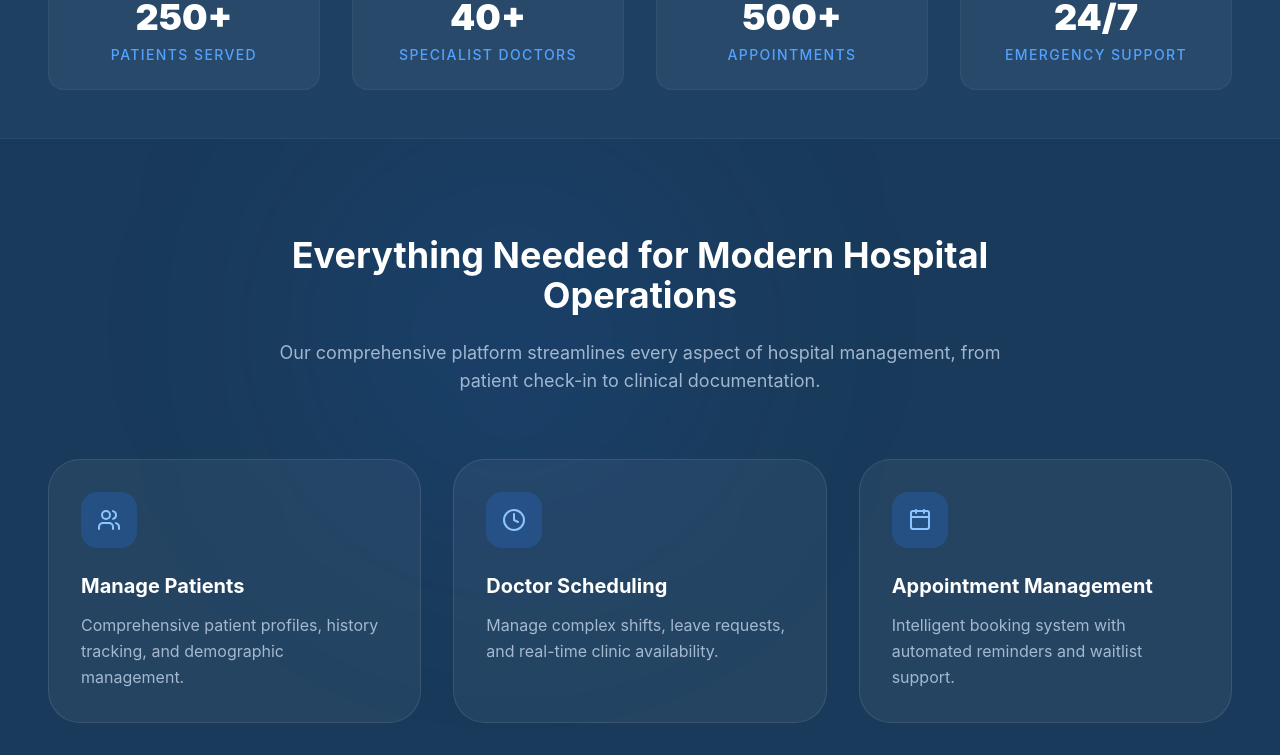
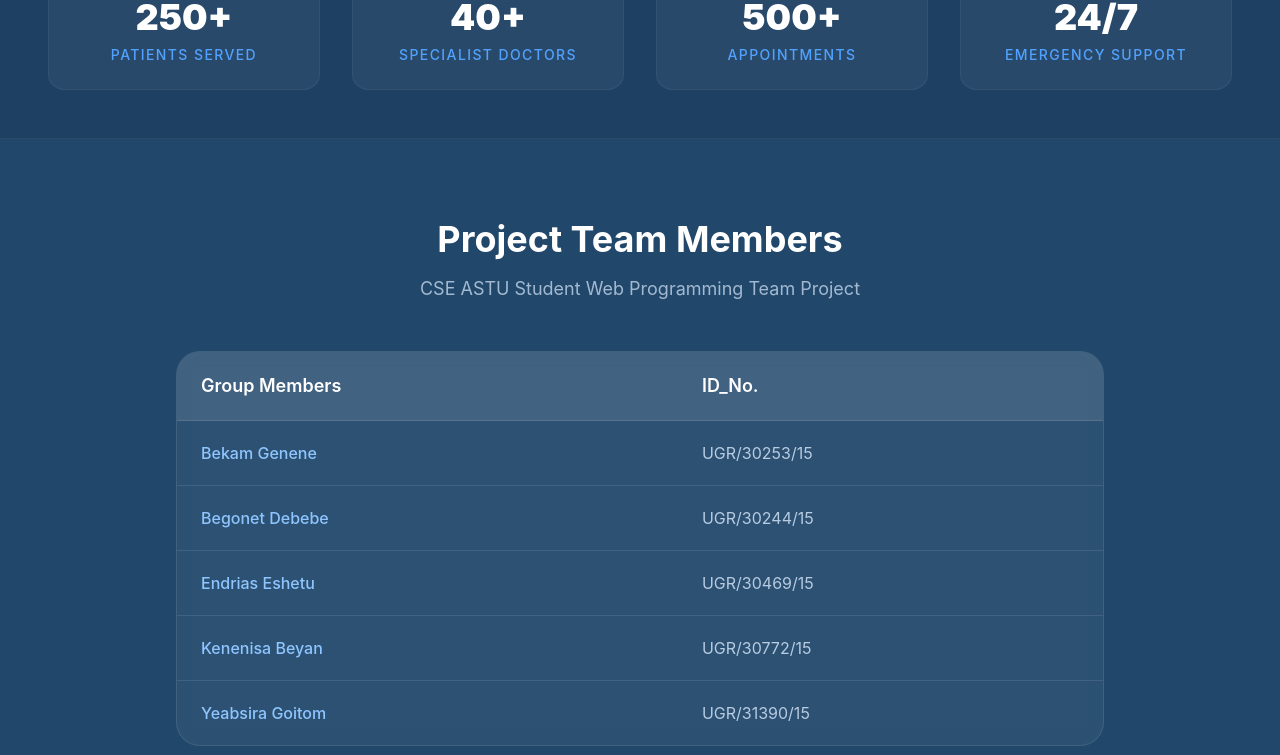
Before and after one commit to EndriasEshetu/Web-Team-Project, a React (Vite) app in the folder client/: page / in a window 1280 px wide. Shown: the part 840-1595 px from the top of the page. Built offline with nearby package versions, Linux system fonts and the light colour scheme; no server answers.

Commit message:
feat: add team members section to Homepage with member details and links

```diff
--- a/client/src/components/Footer.jsx
+++ b/client/src/components/Footer.jsx
@@ -19,7 +19,7 @@ export default function Footer() {
 
         <div className="flex gap-6 order-1 md:order-3">
           <a
-            href="https://github.com/EndriasEshetu/Hospital-management-system"
+            href="https://github.com/EndriasEshetu/Web-Team-Project"
             target="_blank"
             rel="noreferrer"
             className="hover:text-white transition font-medium"
--- a/client/src/pages/Homepage.jsx
+++ b/client/src/pages/Homepage.jsx
@@ -175,6 +175,119 @@ const Homepage = () => {
           </div>
         </section>
 
+        {/* TEAM MEMBERS SECTION */}
+        <section className="py-20 bg-[#21486b]">
+          <div className="max-w-5xl mx-auto px-6 md:px-12">
+            <div className="text-center mb-12">
+              <h2 className="text-4xl font-bold text-white mb-4">
+                Project Team Members
+              </h2>
+              <p className="text-blue-100/70 text-lg">
+                CSE ASTU Student Web Programming Team Project
+              </p>
+            </div>
+
+            <div className="overflow-x-auto">
+              <div className="rounded-3xl border border-white/10 bg-white/5 backdrop-blur-sm overflow-hidden">
+                <table className="w-full text-left">
+                  <thead className="bg-white/10">
+                    <tr>
+                      <th className="px-6 py-5 text-white text-lg font-semibold">
+                        Group Members
+                      </th>
+                      <th className="px-6 py-5 text-white text-lg font-semibold">
+                        ID_No.
+                      </th>
+                    </tr>
+                  </thead>
+
+                  <tbody>
+                    <tr className="border-t border-white/10 hover:bg-white/5 transition">
+                      <td className="px-6 py-5">
+                        <a
+                          href="https://github.com/Bekamgenene"
+                          target="_blank"
+                          rel="noopener noreferrer"
+                          className="text-blue-300 hover:text-blue-400 font-medium"
+                        >
+                          Bekam Genene
+                        </a>
+                      </td>
+                      <td className="px-6 py-5 text-blue-100/80">
+                        UGR/30253/15
+                      </td>
+                    </tr>
+
+                    <tr className="border-t border-white/10 hover:bg-white/5 transition">
+                      <td className="px-6 py-5">
+                        <a
+                          href="https://github.com/bego-net"
+                          target="_blank"
+                          rel="noopener noreferrer"
+                          className="text-blue-300 hover:text-blue-400 font-medium"
+                        >
+                          Begonet Debebe
+                        </a>
+                      </td>
+                      <td className="px-6 py-5 text-blue-100/80">
+                        UGR/30244/15
+                      </td>
+                    </tr>
+
+                    <tr className="border-t border-white/10 hover:bg-white/5 transition">
+                      <td className="px-6 py-5">
+                        <a
+                          href="https://github.com/EndriasEshetu"
+                          target="_blank"
+                          rel="noopener noreferrer"
+                          className="text-blue-300 hover:text-blue-400 font-medium"
+                        >
+                          Endrias Eshetu
+                        </a>
+                      </td>
+                      <td className="px-6 py-5 text-blue-100/80">
+                        UGR/30469/15
+                      </td>
+                    </tr>
+
+                    <tr className="border-t border-white/10 hover:bg-white/5 transition">
+                      <td className="px-6 py-5">
+                        <a
+                          href="https://github.com/kenenisabeyan"
+                          target="_blank"
+                          rel="noopener noreferrer"
+                          className="text-blue-300 hover:text-blue-400 font-medium"
+                        >
+                          Kenenisa Beyan
+                        </a>
+                      </td>
+                      <td className="px-6 py-5 text-blue-100/80">
+                        UGR/30772/15
+                      </td>
+                    </tr>
+
+                    <tr className="border-t border-white/10 hover:bg-white/5 transition">
+                      <td className="px-6 py-5">
+                        <a
+                          href="https://github.com/yeabsira23"
+                          target="_blank"
+                          rel="noopener noreferrer"
+                          className="text-blue-300 hover:text-blue-400 font-medium"
+                        >
+                          Yeabsira Goitom
+                        </a>
+                      </td>
+                      <td className="px-6 py-5 text-blue-100/80">
+                        UGR/31390/15
+                      </td>
+                    </tr>
+                  </tbody>
+                </table>
+              </div>
+            </div>
+          </div>
+        </section>
+
         {/* FEATURES SECTION */}
         <section className="py-24 bg-[#14314f]/60 relative overflow-hidden">
           <div className="absolute top-0 left-1/4 w-96 h-96 bg-blue-500/10 blur-[120px] rounded-full"></div>
```
